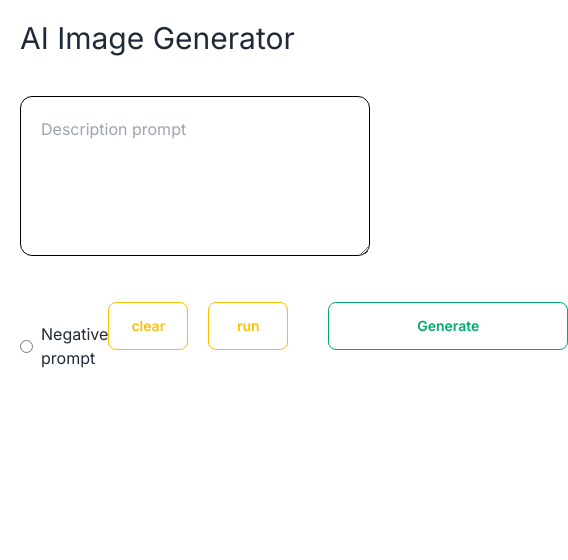
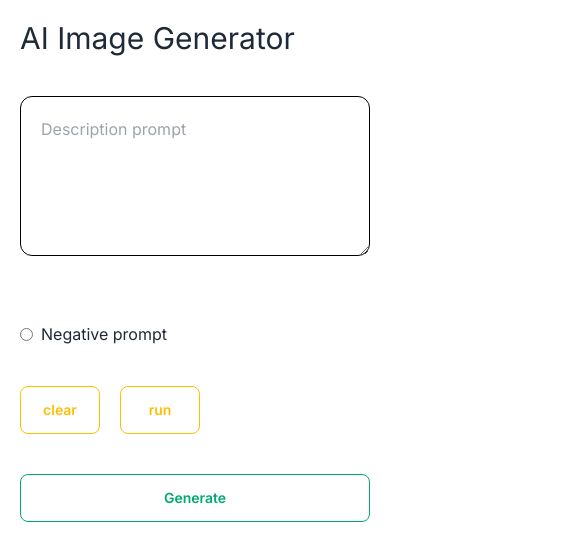
Before and after one commit to redaAssemghor/picGen, a Next.js app: page / in a window 390 px wide. Shown: the top 560 px of the page, 568 px wide, since content can reach past the window. Built offline with nearby package versions, Linux system fonts and the light colour scheme.

Commit message:
images slice

```diff
--- a/app/components/Container.tsx
+++ b/app/components/Container.tsx
@@ -9,7 +9,7 @@ const Container = () => {
     (state: RootState) => state.generateImg.var1
   );
   return (
-    <div className="p-5">
+    <div className="p-5 overflow-hidden">
       <Prompt />
       {isGenerating && <ImageOutput />}
     </div>
--- a/app/components/ImageOutput.tsx
+++ b/app/components/ImageOutput.tsx
@@ -33,11 +33,17 @@ const ImageOutput = () => {
   }, [prompt]);
 
   return (
-    <div>
+    <div className="m-4 flex justify-center items-center h-full">
       {imgUrl ? (
-        <Image src={imgUrl} alt="image" width={500} height={500} />
+        <Image
+          className="w-[400] rounded-lg"
+          src={imgUrl}
+          alt="image"
+          width={500}
+          height={500}
+        />
       ) : (
-        <p>Loading...</p>
+        <span className="loading loading-dots loading-lg"></span>
       )}
     </div>
   );
--- a/app/components/Prompt.tsx
+++ b/app/components/Prompt.tsx
@@ -28,21 +28,24 @@ const Prompt = () => {
           onChange={(e) => setUserPrompt(e.target.value)}
           value={userPrompt}
         ></textarea>
-        <div className="flex justify-between mt-10">
+        <div className="flex flex-col gap-10 lg:flex-row justify-between mt-10">
           <div className="flex gap-5 mt-5">
             <label className="flex gap-2 items-center" htmlFor="">
               <input type="radio" name="negative-prompt" id="" />
               Negative prompt
             </label>
           </div>
-          <div className="flex gap-10">
+          <div className="flex flex-col lg:flex-row gap-10">
             <div className="flex gap-5">
               <button className="btn btn-outline btn-warning w-20">
                 clear
               </button>
               <button className="btn btn-outline btn-warning w-20">run</button>
             </div>
-            <button className="btn btn-outline btn-success w-60" type="submit">
+            <button
+              className="btn btn-outline btn-success lg:w-60 w-full"
+              type="submit"
+            >
               Generate
             </button>
           </div>
--- a/app/page.tsx
+++ b/app/page.tsx
@@ -5,7 +5,7 @@ import Container from "./components/Container";
 
 export default function Home() {
   return (
-    <main className="">
+    <main className="w-screen overflow-hidden">
       <Container />
     </main>
   );
```
